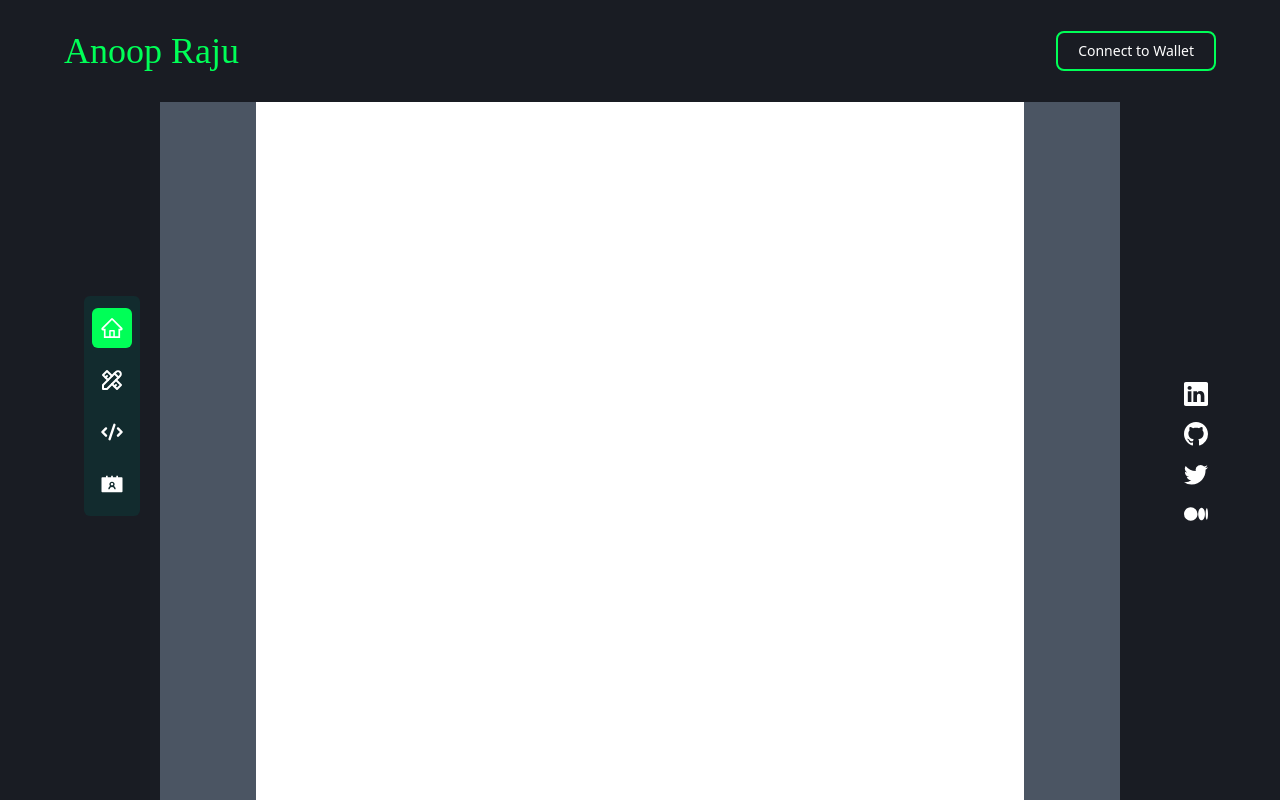
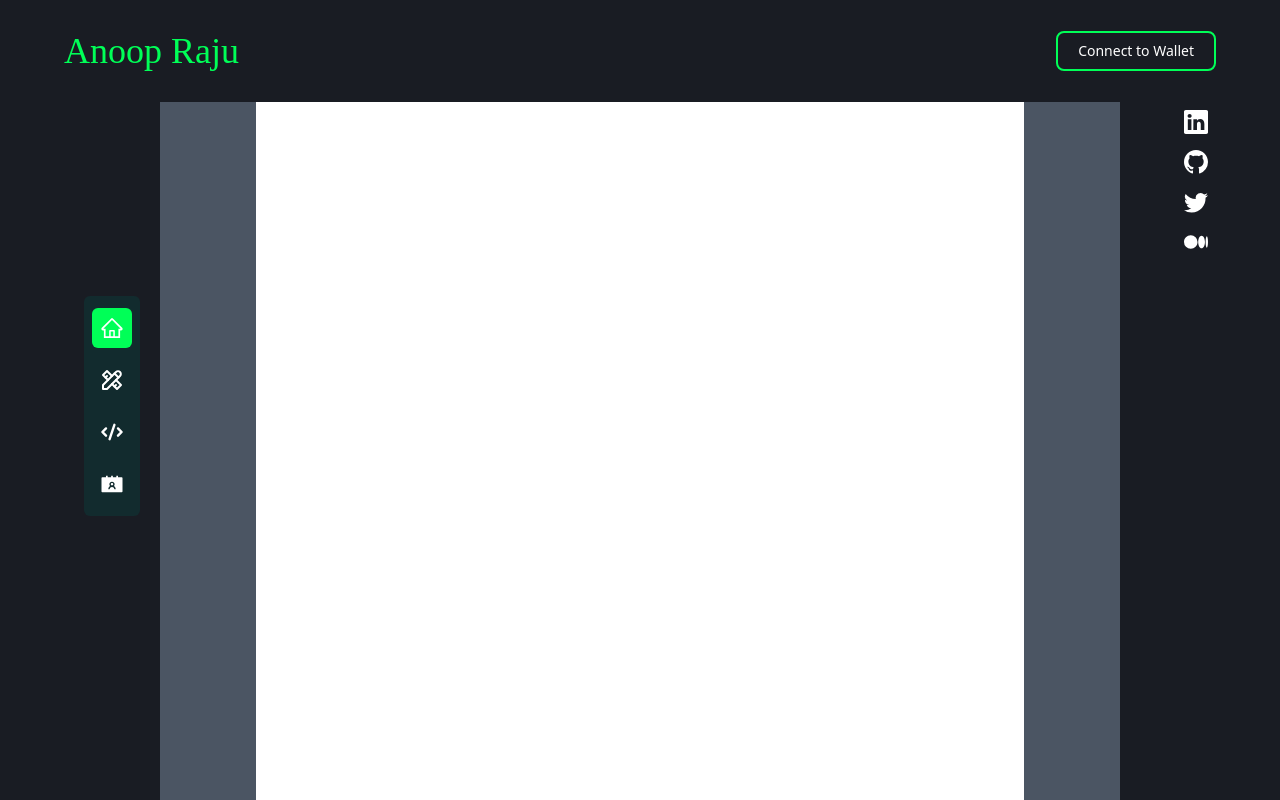
Before and after one commit to anoopraju31/portfolio-dapp, a React (Create React App) app: page / in a window 1280 px wide. Built offline with nearby package versions, Linux system fonts and the light colour scheme; a web font is replaced by a local one.

Commit message:
Wrapper Layout Adjustments

```diff
--- a/src/components/Wrapper.js
+++ b/src/components/Wrapper.js
@@ -12,11 +12,11 @@ const Wrapper = () => {
 					<div className='hidden md:col-span-1 md:flex items-center justify-center relative top-[-48px]'>
 						<Sidebar />
 					</div>
-					<div className='hidden md:col-span-1 md:flex bg-gray-600'></div>
-					<div className='col-span-12 md:col-span-8 bg-white'></div>
-					<div className='hidden md:col-span-1 md:flex bg-gray-600'></div>
+					<div className='hidden xl:col-span-1 xl:flex bg-gray-600'></div>
+					<div className='col-span-12 md:col-span-10 xl:col-span-8 bg-white'></div>
+					<div className='hidden xl:col-span-1 xl:flex bg-gray-600'></div>
 					<div className='hidden md:col-span-1 md:flex justify-end items-center'>
-						<div className=''>
+						<div className='absolute top-[102px]'>
 							<Socialbar />
 						</div>
 					</div>
```
